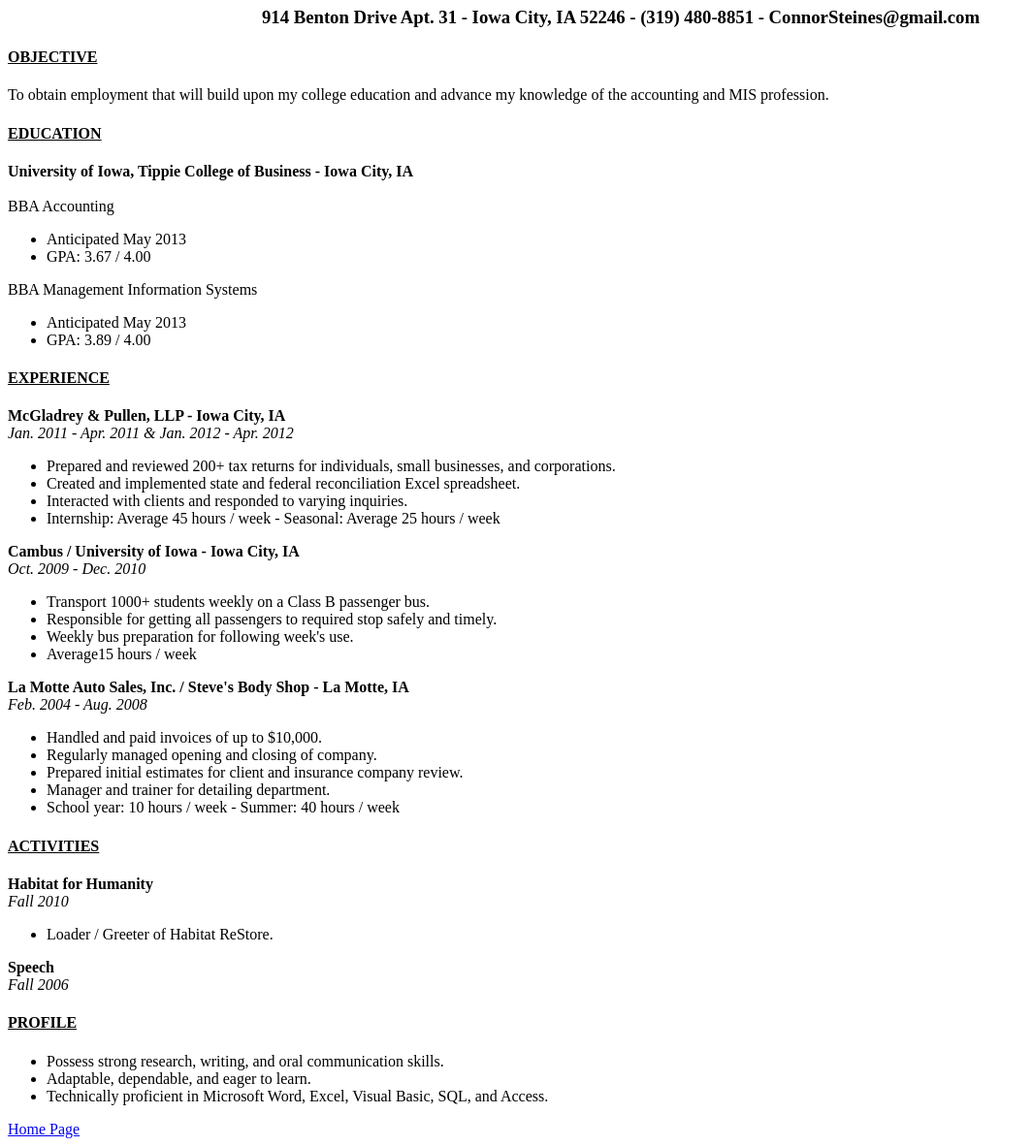
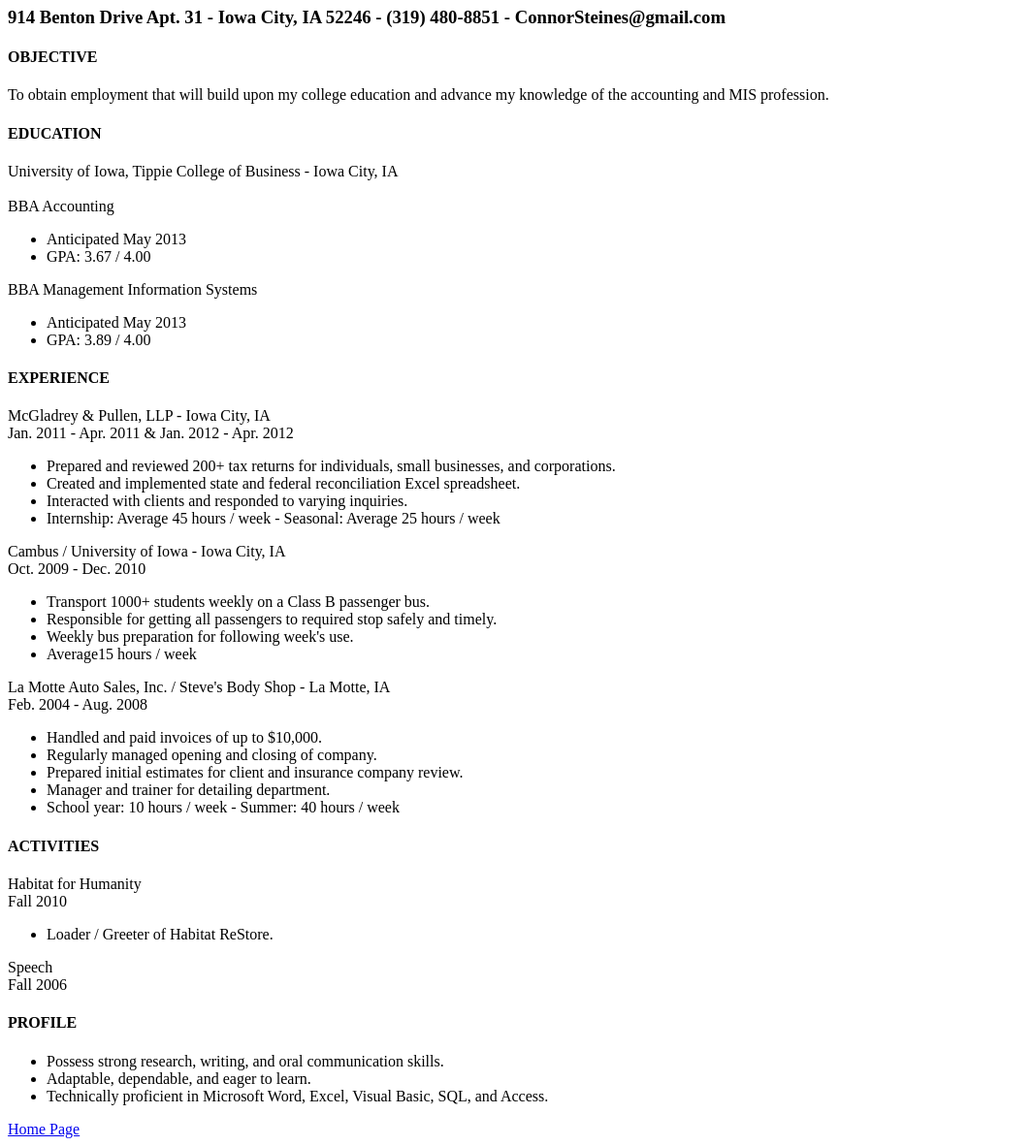
Before and after one commit to cssteine/Homework-1, a plain HTML site: page Homework-1/resume.html in a window 1280 px wide. Shown: the part 73-1255 px from the top of the page at 97% size, without its empty margins (0-1065 px from the left). Drawn offline with Linux system fonts and the light colour scheme.

Commit message:
validated html pages

```diff
--- a/Homework-1/resume.html
+++ b/Homework-1/resume.html
@@ -5,17 +5,19 @@
 <html xmlns="http://www.w3.org/1999/xhtml" xml:lang="en">
 
 <head><title>Connor Steines</title></head>
-<h1 align="center">Connor S. Steines</h1>
 
 <body>
+<h1>Connor S. Steines</h1>
+
+
 <div>
-<h3 align="center">914 Benton Drive Apt. 31  -  Iowa City, IA 52246  -  (319) 480-8851  -  ConnorSteines@gmail.com</h3>
+<h3>914 Benton Drive Apt. 31  -  Iowa City, IA 52246  -  (319) 480-8851  -  ConnorSteines@gmail.com</h3>
 
-<h4><u>OBJECTIVE</u></h4>
+<h4>OBJECTIVE</h4>
 To obtain employment that will build upon my college education and advance my knowledge of the accounting and MIS profession.
 
-<h4><u>EDUCATION</u></h4>
-<b>University of Iowa, Tippie College of Business - Iowa City, IA</b>    <br />
+<h4>EDUCATION</h4>
+University of Iowa, Tippie College of Business - Iowa City, IA   <br />
 <br />
 BBA Accounting
 <ul>
@@ -29,10 +31,10 @@ BBA Management Information Systems
 <li>GPA:  3.89 / 4.00</li>
 </ul>
 
-<h4><u>EXPERIENCE</u></h4>
+<h4>EXPERIENCE</h4>
 
-<b>McGladrey & Pullen, LLP - Iowa City, IA</b>  <br />
-<i>Jan. 2011 - Apr. 2011 & Jan. 2012 - Apr. 2012</i>
+McGladrey &amp; Pullen, LLP - Iowa City, IA <br />
+Jan. 2011 - Apr. 2011 &amp; Jan. 2012 - Apr. 2012
 
 <ul>
 <li>Prepared and reviewed 200+ tax returns for individuals, small businesses, and corporations.</li>
@@ -41,8 +43,8 @@ BBA Management Information Systems
 <li>Internship: Average 45  hours / week -  Seasonal: Average 25 hours / week</li>
 </ul>
 
-<b>Cambus / University of Iowa - Iowa City, IA</b>   <br />
-<i>Oct. 2009 - Dec. 2010</i>
+Cambus / University of Iowa - Iowa City, IA   <br />
+Oct. 2009 - Dec. 2010
 
 <ul>
 <li>Transport 1000+ students weekly on a Class B passenger bus.</li>
@@ -51,8 +53,8 @@ BBA Management Information Systems
 <li>Average15 hours / week</li>
 </ul>
 
-<b>La Motte Auto Sales, Inc. / Steve's Body Shop - La Motte, IA</b>   <br />
-<i>Feb.  2004 - Aug. 2008</i>
+La Motte Auto Sales, Inc. / Steve's Body Shop - La Motte, IA   <br />
+Feb.  2004 - Aug. 2008
 
 <ul>
 <li>Handled and paid invoices of up to $10,000.</li>
@@ -62,17 +64,16 @@ BBA Management Information Systems
 <li>School year: 10 hours / week - Summer: 40 hours / week</li>
 </ul>
 
-<h4><u>ACTIVITIES</u></h4>
-
-<b>Habitat for Humanity</b> <br />
-<i>Fall 2010</i>
+<h4>ACTIVITIES</h4>
+Habitat for Humanity <br />
+Fall 2010
 <ul>
 <li>Loader / Greeter of Habitat ReStore.</li>
 </ul>
-<b>Speech</b> <br />
-<i>Fall 2006</i>
+Speech <br />
+Fall 2006
 
-<h4><u>PROFILE</u></h4>
+<h4>PROFILE</h4>
 
 <ul>
 <li>Possess strong research, writing, and oral communication skills.</li>
```
Also changed, not shown: Homework-1/index.html (+5 -4 lines).
